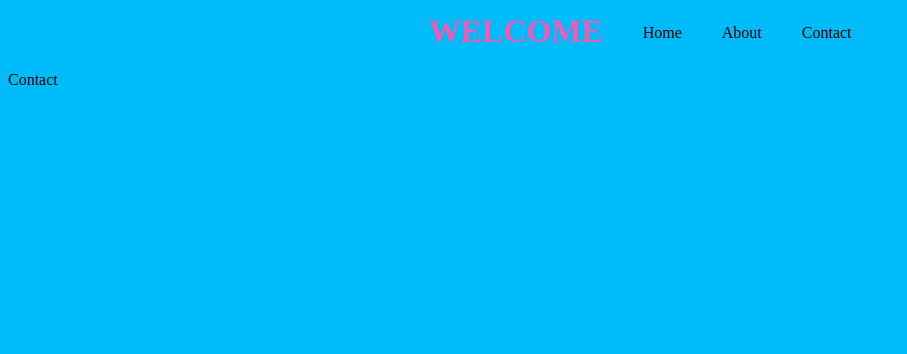
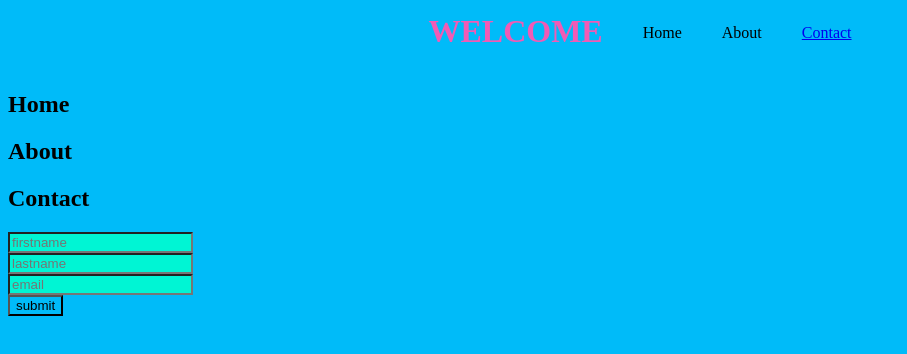
Before and after one commit to mbarrie1979/Module-1-mini-project, a plain HTML site: page index.html in a window 1280 px wide. Shown: the whole page, without its empty margins (0-907 px from the left). Drawn offline with Linux system fonts and the light colour scheme.

Commit message:
added form and updated css

```diff
--- a/assets/style.css
+++ b/assets/style.css
@@ -11,6 +11,13 @@ h1 {
 
 header {
     display: flex;
-   justify-content: center;
-   /* align-items: center; */
+    justify-content: center;
+    /* align-items: center; */
 }
+
+#form input{
+    margin: left;
+    display: flex;
+    flex-direction: column;
+    background-color: #00F5D4;
+}
--- a/index.html
+++ b/index.html
@@ -13,9 +13,24 @@
         <h1>WELCOME</h1>
         <ul>Home</ul>
         <ul>About</ul>
-        <ul>Contact</ul>
+        <ul><a href="#form">Contact</a></ul>
     </header>
-    <form id="form">Contact</form>
+    <section>
+        <h2>Home</h2>
+    </section>
+    <section>
+        <h2>About</h2>
+    </section>
+    <section>
+        <h2>Contact</h2>
+        <form id="form">
+            <input type="text" placeholder="firstname">
+            <input type="text" placeholder="lastname">
+            <input type="email" placeholder="email">
+            <button id="button">submit</button>
+        </form>
+    </section>
+
 
 </body>
 
```
